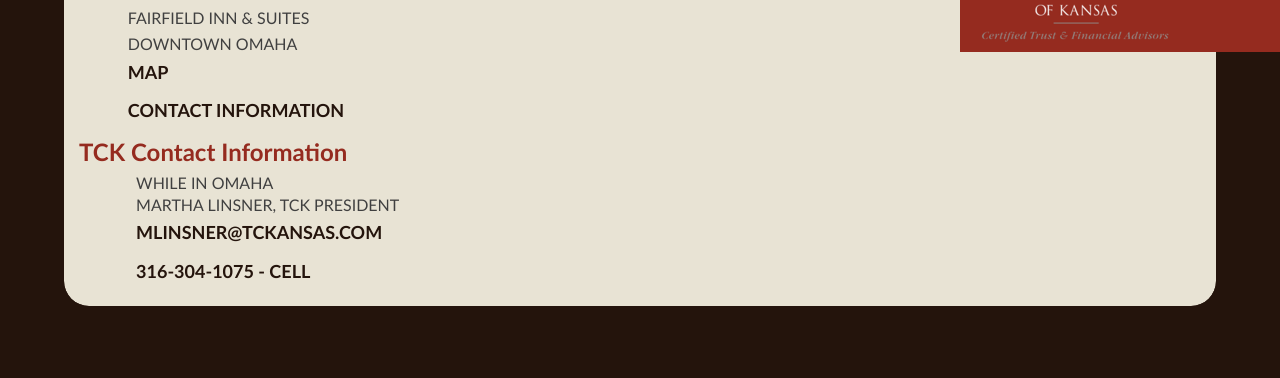
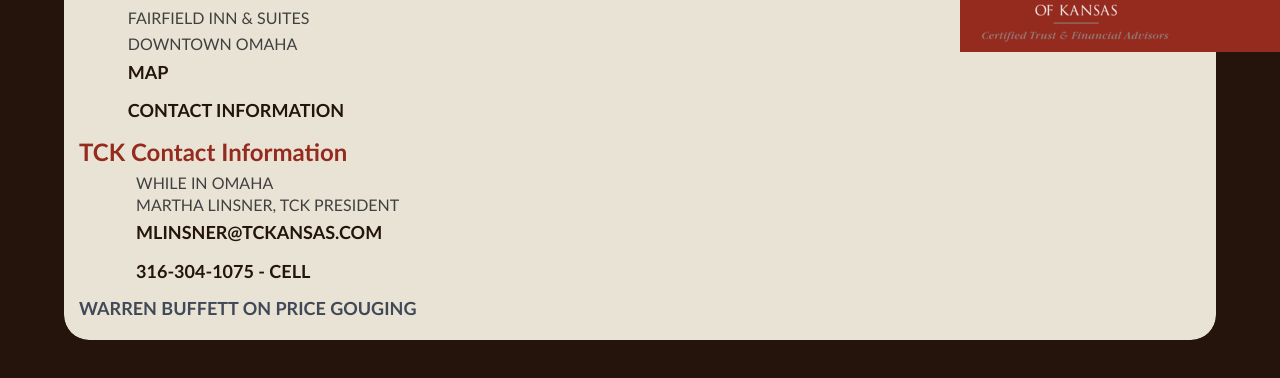
Before and after one commit to kadon76/tck_brk_app2, a plain HTML site: page info.html in a window 1280 px wide. Shown: the part 80-458 px from the top of the page. Drawn offline with Linux system fonts and the light colour scheme.

Commit message:
Add Warren Buffett link to Info

```diff
--- a/info.html
+++ b/info.html
@@ -59,6 +59,7 @@
            		<td valign="top" colspan="2"><h2>316-304-1075 - Cell</h2></td>
             </tr>
         </table>
+        <h2><a href="#">Warren Buffett on Price Gouging</a></h2>
     </div>
 	<div class="singleCol wide">
     	<h1>Hotel Information</h1>
@@ -97,6 +98,8 @@
            		<td valign="top" colspan="2"><h2>316-304-1075 - Cell</h2></td>
             </tr>
         </table>
+        <h2><a href="http://yhoo.it/1ghdGME">Warren Buffett on Price Gouging</a></h2>
+
     </div>
     </div>
 </div>
```
